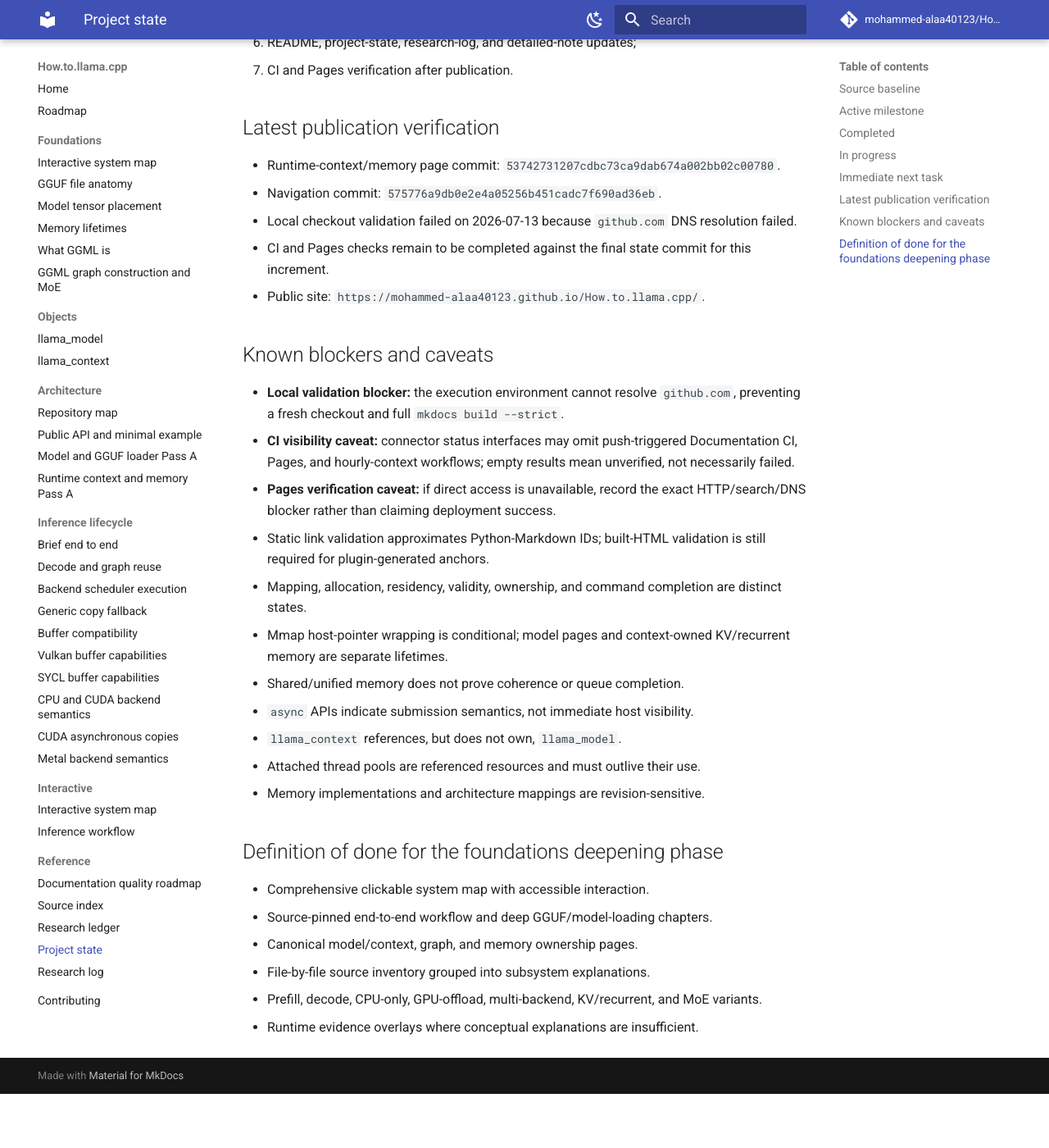
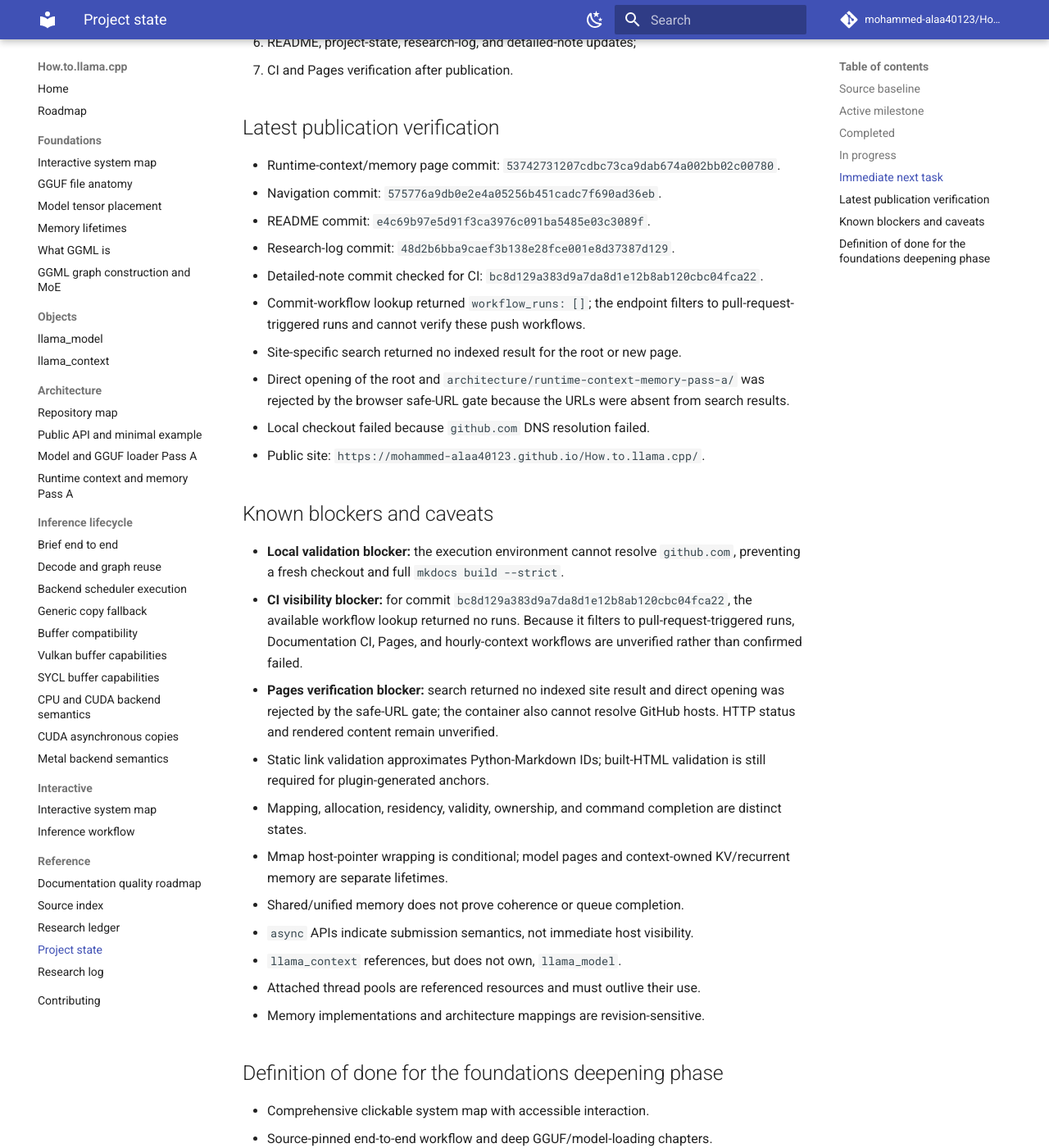
Before and after one commit to mohammed-alaa40123/How.to.llama.cpp, an MkDocs documentation site: the page built from docs/reference/project-state.md, in a window 1280 px wide and 1400 px high, scrolled down 2224 px. Shown: the whole window at 82% size. Built offline with MkDocs 1.6.1 and Material for MkDocs 9.7.7, drawn with Linux system fonts in a browser that asks for light colours; comment, search, counter and statistics services are not loaded; before the commit the page ends 3558 px from its top, so only the background shows below that.

Commit message:
docs: record CI and Pages verification blockers

```diff
--- a/docs/reference/project-state.md
+++ b/docs/reference/project-state.md
@@ -68,15 +68,20 @@ Required deliverables:
 
 - Runtime-context/memory page commit: `53742731207cdbc73ca9dab674a002bb02c00780`.
 - Navigation commit: `575776a9db0e2e4a05256b451cadc7f690ad36eb`.
-- Local checkout validation failed on 2026-07-13 because `github.com` DNS resolution failed.
-- CI and Pages checks remain to be completed against the final state commit for this increment.
+- README commit: `e4c69b97e5d91f3ca3976c091ba5485e03c3089f`.
+- Research-log commit: `48d2b6bba9caef3b138e28fce001e8d37387d129`.
+- Detailed-note commit checked for CI: `bc8d129a383d9a7da8d1e12b8ab120cbc04fca22`.
+- Commit-workflow lookup returned `workflow_runs: []`; the endpoint filters to pull-request-triggered runs and cannot verify these push workflows.
+- Site-specific search returned no indexed result for the root or new page.
+- Direct opening of the root and `architecture/runtime-context-memory-pass-a/` was rejected by the browser safe-URL gate because the URLs were absent from search results.
+- Local checkout failed because `github.com` DNS resolution failed.
 - Public site: `https://mohammed-alaa40123.github.io/How.to.llama.cpp/`.
 
 ## Known blockers and caveats
 
 - **Local validation blocker:** the execution environment cannot resolve `github.com`, preventing a fresh checkout and full `mkdocs build --strict`.
-- **CI visibility caveat:** connector status interfaces may omit push-triggered Documentation CI, Pages, and hourly-context workflows; empty results mean unverified, not necessarily failed.
-- **Pages verification caveat:** if direct access is unavailable, record the exact HTTP/search/DNS blocker rather than claiming deployment success.
+- **CI visibility blocker:** for commit `bc8d129a383d9a7da8d1e12b8ab120cbc04fca22`, the available workflow lookup returned no runs. Because it filters to pull-request-triggered runs, Documentation CI, Pages, and hourly-context workflows are unverified rather than confirmed failed.
+- **Pages verification blocker:** search returned no indexed site result and direct opening was rejected by the safe-URL gate; the container also cannot resolve GitHub hosts. HTTP status and rendered content remain unverified.
 - Static link validation approximates Python-Markdown IDs; built-HTML validation is still required for plugin-generated anchors.
 - Mapping, allocation, residency, validity, ownership, and command completion are distinct states.
 - Mmap host-pointer wrapping is conditional; model pages and context-owned KV/recurrent memory are separate lifetimes.
```
